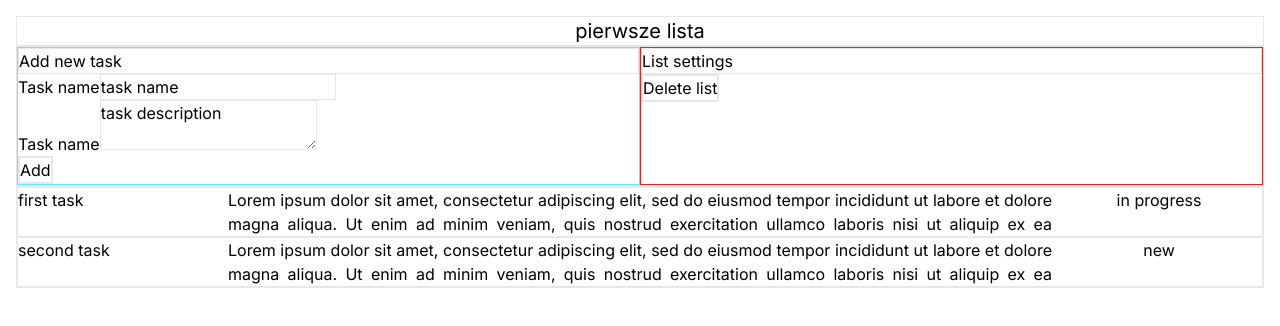
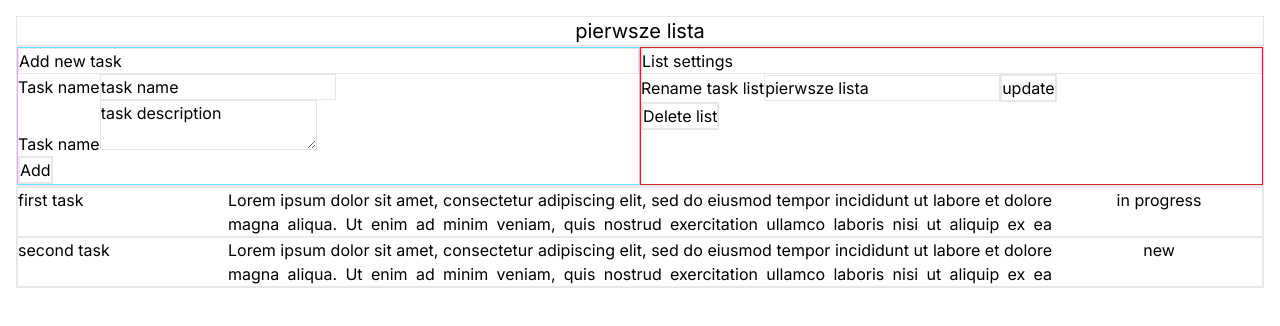
Before and after one commit to frankiewiczkamil/do-gather, a Next.js app: page /task-lists/list-1 in a window 1280 px wide. Shown: the top 326 px of the page. Built offline with nearby package versions, Linux system fonts and the light colour scheme.

Commit message:
Add task-list renaming :sparkles:

```diff
--- a/app/task-lists/[id]/actions.ts
+++ b/app/task-lists/[id]/actions.ts
@@ -1,4 +1,4 @@
-import { addTask, deleteTaskList } from '@/services/lists/TaskListService';
+import { addTask, deleteTaskList, renameTaskList } from '@/services/lists/TaskListService';
 import { PATH } from '@/app/task-lists/common';
 import { revalidatePath } from 'next/cache';
 import { redirect } from 'next/navigation';
@@ -28,3 +28,17 @@ export function createDeleteTaskListAction(taskListId: string) {
     redirect(PATH);
   };
 }
+
+export function createRenameTaskListAction(taskListId: string) {
+  return async function renameTaskAction(formData: FormData) {
+    'use server';
+    const { name } = formDataToRenameTaskListDto(formData);
+    renameTaskList(taskListId, name);
+    revalidatePath(PATH);
+  };
+}
+function formDataToRenameTaskListDto(formData: FormData) {
+  return {
+    name: formData.get('new-task-list-name') as string,
+  };
+}
--- a/app/task-lists/[id]/page.tsx
+++ b/app/task-lists/[id]/page.tsx
@@ -1,6 +1,6 @@
 import { getTaskList } from '@/services/lists/TaskListService';
 import TaskPreview from '@/components/TaskPreview';
-import { createAddTaskToListAction, createDeleteTaskListAction } from '@/app/task-lists/[id]/actions';
+import { createAddTaskToListAction, createDeleteTaskListAction, createRenameTaskListAction } from '@/app/task-lists/[id]/actions';
 
 type Params = { params: { id: string } };
 export default function TaskListMainView({ params }: Params) {
@@ -31,6 +31,13 @@ export default function TaskListMainView({ params }: Params) {
         </div>
         <div className="border border-red-600 inline-block basis-1/2">
           <h4 className="border w-full">List settings</h4>
+          <form action={createRenameTaskListAction(params.id)}>
+            <label htmlFor="new-task-list-name">Rename task list</label>
+            <input type={'text'} className="border" defaultValue={name} id={'new-task-list-name'} name={'new-task-list-name'} />
+            <button className="border-2" type="submit">
+              update
+            </button>
+          </form>
           <form>
             <button className="border-2" formAction={createDeleteTaskListAction(params.id)}>
               Delete list
--- a/services/lists/TaskListPorts.ts
+++ b/services/lists/TaskListPorts.ts
@@ -2,6 +2,7 @@ export type TaskListCommand = {
   saveTaskList: (taskList: TaskList) => void;
   saveTask: (taskListId: string, task: Task) => void;
   deleteTaskList: (taskListId: string) => void;
+  updateTaskListName: (taskListId: string, newName: string) => void;
 };
 export type TaskListQuery = {
   findTaskListById: (id: string) => TaskList;
--- a/services/lists/TaskListService.ts
+++ b/services/lists/TaskListService.ts
@@ -31,3 +31,7 @@ export function addTaskList(createTaskListDto: CreateTaskListDto): string {
 export function deleteTaskList(id: string) {
   taskListRepository.deleteTaskList(id);
 }
+
+export function renameTaskList(id: string, name: string) {
+  taskListRepository.updateTaskListName(id, name);
+}
--- a/services/lists/infra/TaskListFakeRepository.ts
+++ b/services/lists/infra/TaskListFakeRepository.ts
@@ -28,4 +28,13 @@ function deleteTaskList(id: string) {
   lists.splice(index, 1);
 }
 
-export default { saveTaskList, saveTask, findTaskListById, findAllTaskLists, deleteTaskList } as TaskListCommand & TaskListQuery;
+function updateTaskListName(id: string, newName: string) {
+  const taskList = findTaskListById(id);
+  if (taskList === undefined) {
+    throw new Error('TaskList not found');
+  } else {
+    taskList.name = newName;
+  }
+}
+
+export default { saveTaskList, saveTask, findTaskListById, findAllTaskLists, deleteTaskList, updateTaskListName } as TaskListCommand & TaskListQuery;
```
